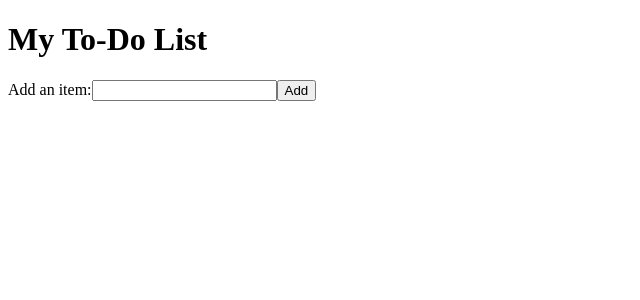
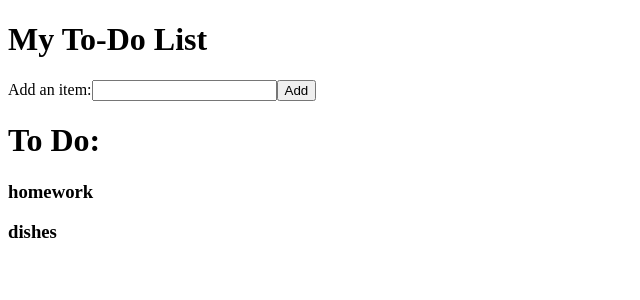
Before and after one commit to CherylFrankenfield/upvote-todo, a React app: page / in a window 1280 px wide. Shown: the top 300 px of the page, without its empty margins (0-640 px from the left). Built offline with nearby package versions, Linux system fonts and the light colour scheme.

Commit message:
Add Form, List and ToDo components and trying to save new todos in masterToDoList object

```diff
--- a/src/components/App.jsx
+++ b/src/components/App.jsx
@@ -1,24 +1,44 @@
 import React from 'react';
-import Body from './Body';
+import Form from './Form';
+import List from './List';
+import { connect } from 'react-redux';
+import PropTypes from 'prop-types';
 
-class App extends React.Component {
-
-  constructor(props) {
+class App extends React.Component{
+  constructor(props){
     super(props);
     this.state = {
-      mastertoDoList: {},
-      selectedItem: null
+      mastertoDoList: {
+        '1': {
+          chore: 'chore',
+          description: 'homework',
+          rating: 'rating',
+          completed: false,
+          id: '1'
+        },
+        '2': {
+          chore: 'dishes',
+          description: 'dishes',
+          rating: 'rating',
+          completed: false,
+          id: '2'
+        }
+      }
     }
-  };
+  }
 
-
-  render(){
+  render() {
     return(
       <div>
-        <Body/>
+        <Form/>
+        <List toDoList = {this.state.mastertoDoList}/>
       </div>
     );
-  };
+
+  }
+}
+
+App.propTypes = {
+  mastertoDoList: PropTypes.Object
 };
-
-export default App;
+export default connect()(App);
--- a/src/components/Body.jsx
+++ /dev/null
@@ -1,25 +0,0 @@
-import React from 'react';
-import {connect} from 'react-redux';
-import PropTypes from 'prop-types';
-
-function Body() {
-  let _description = null;
-
-  return (
-    <div>
-      <h1>My To-Do List</h1>
-      <label>Add an item:</label>
-      <input
-        type='text'
-        description='description'
-        ref={(input)=> {_description = input;}}/>
-      <button type='submit'>Add</button>
-    </div>
-  );
-}
-
-Body.propTypes = {
-
-}
-
-export default connect()(Body);
--- /dev/null
+++ b/src/components/Form.jsx
@@ -0,0 +1,37 @@
+import React from 'react';
+import {connect} from 'react-redux';
+import { v4 } from 'uuid';
+
+function Form(props) {
+  let _description = null;
+  function handleAddingTodo() {
+    const {dispatch} = props;
+    const action = {
+      type: 'ADD_ITEM',
+      chore: 'chore',
+      description: _description.value,
+      rating: 'rating',
+      completed: false,
+      id: v4()
+    };
+    dispatch(action);
+    console.log(action);
+  }
+
+  return (
+    <div>
+      <h1>My To-Do List</h1>
+      <label>Add an item:</label>
+      <input
+        type='text'
+        description='tex'
+        ref={(input)=> {_description = input;}}/>
+      <button onClick={handleAddingTodo}>Add</button>
+    </div>
+
+
+  );
+}
+
+
+export default connect()(Form);
--- /dev/null
+++ b/src/components/List.jsx
@@ -0,0 +1,25 @@
+import React from 'react';
+import ToDo from './ToDo';
+import PropTypes from 'prop-types';
+
+function List(props){
+
+  return(
+    <div>
+      <h1>To Do:</h1>
+      {Object.keys(props.toDoList).map(function(id) {
+        var toDo = props.toDoList[id];
+        console.log(toDo);
+        return <ToDo description={toDo.description}
+          key={id}
+          id={id}/>
+      })}
+    </div>
+  );
+}
+
+List.propTypes = {
+  toDoList: PropTypes.Object
+};
+
+export default List;
--- /dev/null
+++ b/src/components/ToDo.jsx
@@ -0,0 +1,17 @@
+import React from 'react';
+import PropTypes from 'prop-types';
+
+function ToDo(props){
+  console.log(props);
+  return(
+    <div>
+      <h3>{props.description}</h3>
+    </div>
+  )
+}
+
+ToDo.propTypes = {
+  description: PropTypes.string
+};
+
+export default ToDo;
--- a/src/index.jsx
+++ b/src/index.jsx
@@ -8,6 +8,10 @@ import { HashRouter } from 'react-router-dom';
 import {Provider} from 'react-redux';
 
 const store = createStore(toDoListReducer);
+
+let unsubscribe = store.subscribe(() => {
+  console.log(store.getState());
+});
 
 const render = (Component) => {
   ReactDOM.render(
--- a/src/reducers/to-do-list-reducer.js
+++ b/src/reducers/to-do-list-reducer.js
@@ -1,8 +1,8 @@
 export default (state = {}, action) => {
   switch (action.type) {
   case 'ADD_ITEM':
-    const { chore, description, rating, id } = action;
-    let newState = Object.assign({}, state, {
+    const { chore, description, rating, id, completed } = action;
+    let newState = Object.assign({}, state.mastertoDoList, {
       [id]: {
         chore: chore,
         description: description,
```
Also changed, not shown: 1 other file (tests, documents, lock files or other folders).
